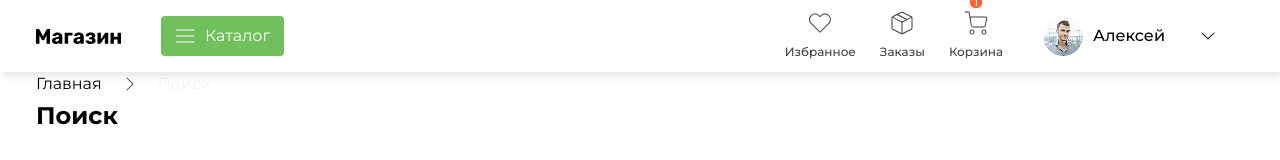
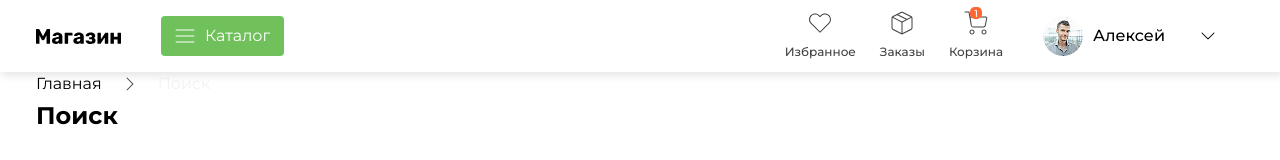
Before and after one commit to mavlekiev/severyanochka-store, a Next.js app: page / in a window 1280 px wide. Shown: the top 160 px of the page. Built offline with nearby package versions, Linux system fonts and the light colour scheme.

Commit message:
refactor: refactor header

```diff
--- a/src/components/layout/Header.tsx
+++ b/src/components/layout/Header.tsx
@@ -50,7 +50,7 @@ export default function Header() {
               </Link>
               <Link
                 href="/cart"
-                className={styleForLink}
+                className={`${styleForLink} relative`}
               >
                 <CartIcon />
                 <span className="absolute -top-1 -right-[-16] bg-orange-100 text-white-100 text-[10px] rounded-[40%] w-3 h-3 flex items-center justify-center">
```
